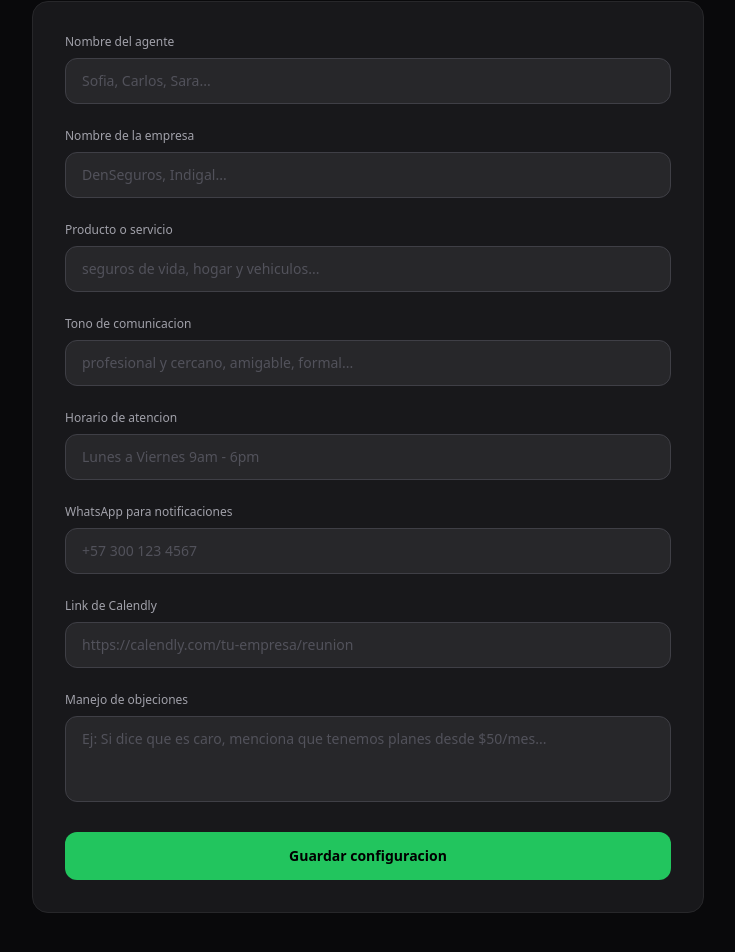
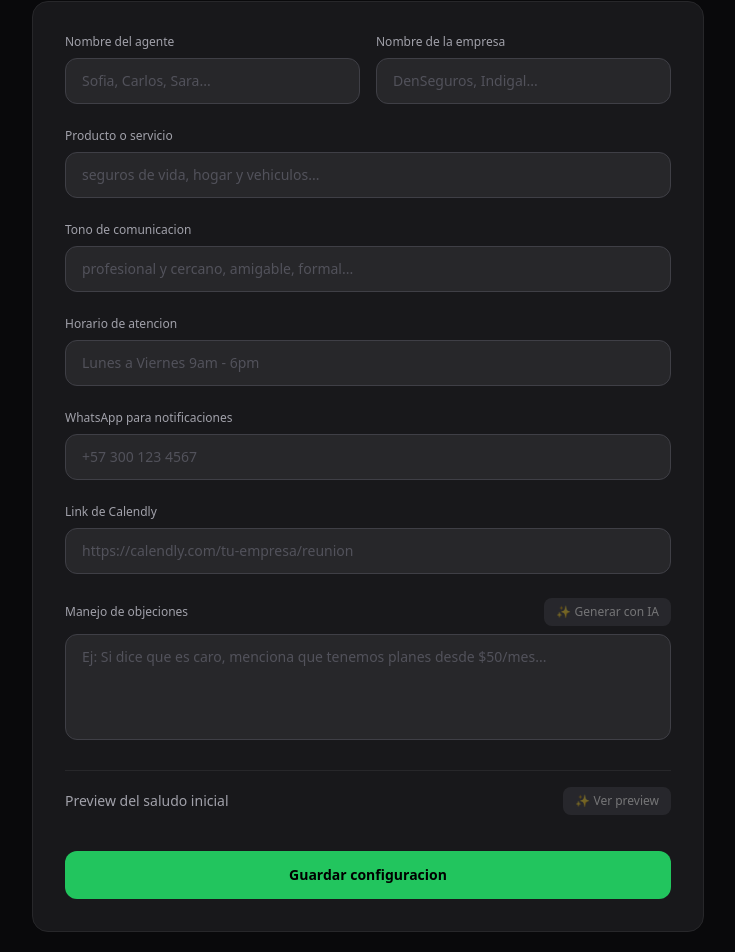
Before and after one commit to RBFiki/Fikora, a Next.js app: page /dashboard/configuracion in a window 1280 px wide. Shown: the part 188-1140 px from the top of the page, without its empty margins (272-1007 px from the left). Built offline with nearby package versions, Linux system fonts and the light colour scheme; no server answers; the database is empty.

Commit message:
Configuracion con botones IA y preview saludo

```diff
--- a/app/dashboard/configuracion/page.tsx
+++ b/app/dashboard/configuracion/page.tsx
@@ -15,6 +15,9 @@ export default function Configuracion() {
   });
   const [cargando, setCargando] = useState(false);
   const [guardado, setGuardado] = useState(false);
+  const [generandoObjeciones, setGenerandoObjeciones] = useState(false);
+  const [previewMensaje, setPreviewMensaje] = useState("");
+  const [generandoPreview, setGenerandoPreview] = useState(false);
 
   useEffect(() => {
     fetch("/api/bot-config")
@@ -40,15 +43,37 @@ export default function Configuracion() {
     }
   };
 
-  const campos = [
-    { key: "nombre_agente", label: "Nombre del agente", placeholder: "Sofia, Carlos, Sara..." },
-    { key: "nombre_empresa", label: "Nombre de la empresa", placeholder: "DenSeguros, Indigal..." },
-    { key: "producto", label: "Producto o servicio", placeholder: "seguros de vida, hogar y vehiculos..." },
-    { key: "tono", label: "Tono de comunicacion", placeholder: "profesional y cercano, amigable, formal..." },
-    { key: "horario_contacto", label: "Horario de atencion", placeholder: "Lunes a Viernes 9am - 6pm" },
-    { key: "numero_notificacion", label: "WhatsApp para notificaciones", placeholder: "+57 300 123 4567" },
-    { key: "calendly_link", label: "Link de Calendly", placeholder: "https://calendly.com/tu-empresa/reunion" },
-  ];
+  const generarObjeciones = async () => {
+    if (!form.producto) return;
+    setGenerandoObjeciones(true);
+    try {
+      const res = await fetch("/api/bot-config/objeciones", {
+        method: "POST",
+        headers: { "Content-Type": "application/json" },
+        body: JSON.stringify({ producto: form.producto, empresa: form.nombre_empresa }),
+      });
+      const data = await res.json();
+      if (data.objeciones) setForm((prev) => ({ ...prev, objeciones: data.objeciones }));
+    } finally {
+      setGenerandoObjeciones(false);
+    }
+  };
+
+  const generarPreview = async () => {
+    if (!form.nombre_agente || !form.nombre_empresa) return;
+    setGenerandoPreview(true);
+    try {
+      const res = await fetch("/api/bot-config/preview", {
+        method: "POST",
+        headers: { "Content-Type": "application/json" },
+        body: JSON.stringify(form),
+      });
+      const data = await res.json();
+      if (data.mensaje) setPreviewMensaje(data.mensaje);
+    } finally {
+      setGenerandoPreview(false);
+    }
+  };
 
   return (
     <main className="min-h-screen bg-zinc-950 p-8">
@@ -59,27 +84,113 @@ export default function Configuracion() {
         </div>
 
         <div className="bg-zinc-900 border border-zinc-800 rounded-2xl p-8 space-y-6">
-          {campos.map((campo) => (
-            <div key={campo.key}>
-              <label className="block text-zinc-400 text-xs mb-2">{campo.label}</label>
+          <div className="grid grid-cols-2 gap-4">
+            <div>
+              <label className="block text-zinc-400 text-xs mb-2">Nombre del agente</label>
               <input
-                value={form[campo.key as keyof typeof form]}
-                onChange={(e) => setForm({ ...form, [campo.key]: e.target.value })}
-                placeholder={campo.placeholder}
+                value={form.nombre_agente}
+                onChange={(e) => setForm({ ...form, nombre_agente: e.target.value })}
+                placeholder="Sofia, Carlos, Sara..."
                 className="w-full bg-zinc-800 border border-zinc-700 rounded-xl px-4 py-3 text-white placeholder-zinc-600 focus:outline-none focus:border-green-500 transition-colors text-sm"
               />
             </div>
-          ))}
+            <div>
+              <label className="block text-zinc-400 text-xs mb-2">Nombre de la empresa</label>
+              <input
+                value={form.nombre_empresa}
+                onChange={(e) => setForm({ ...form, nombre_empresa: e.target.value })}
+                placeholder="DenSeguros, Indigal..."
+                className="w-full bg-zinc-800 border border-zinc-700 rounded-xl px-4 py-3 text-white placeholder-zinc-600 focus:outline-none focus:border-green-500 transition-colors text-sm"
+              />
+            </div>
+          </div>
 
           <div>
-            <label className="block text-zinc-400 text-xs mb-2">Manejo de objeciones</label>
+            <label className="block text-zinc-400 text-xs mb-2">Producto o servicio</label>
+            <input
+              value={form.producto}
+              onChange={(e) => setForm({ ...form, producto: e.target.value })}
+              placeholder="seguros de vida, hogar y vehiculos..."
+              className="w-full bg-zinc-800 border border-zinc-700 rounded-xl px-4 py-3 text-white placeholder-zinc-600 focus:outline-none focus:border-green-500 transition-colors text-sm"
+            />
+          </div>
+
+          <div>
+            <label className="block text-zinc-400 text-xs mb-2">Tono de comunicacion</label>
+            <input
+              value={form.tono}
+              onChange={(e) => setForm({ ...form, tono: e.target.value })}
+              placeholder="profesional y cercano, amigable, formal..."
+              className="w-full bg-zinc-800 border border-zinc-700 rounded-xl px-4 py-3 text-white placeholder-zinc-600 focus:outline-none focus:border-green-500 transition-colors text-sm"
+            />
+          </div>
+
+          <div>
+            <label className="block text-zinc-400 text-xs mb-2">Horario de atencion</label>
+            <input
+              value={form.horario_contacto}
+              onChange={(e) => setForm({ ...form, horario_contacto: e.target.value })}
+              placeholder="Lunes a Viernes 9am - 6pm"
+              className="w-full bg-zinc-800 border border-zinc-700 rounded-xl px-4 py-3 text-white placeholder-zinc-600 focus:outline-none focus:border-green-500 transition-colors text-sm"
+            />
+          </div>
+
+          <div>
+            <label className="block text-zinc-400 text-xs mb-2">WhatsApp para notificaciones</label>
+            <input
+              value={form.numero_notificacion}
+              onChange={(e) => setForm({ ...form, numero_notificacion: e.target.value })}
+              placeholder="+57 300 123 4567"
+              className="w-full bg-zinc-800 border border-zinc-700 rounded-xl px-4 py-3 text-white placeholder-zinc-600 focus:outline-none focus:border-green-500 transition-colors text-sm"
+            />
+          </div>
+
+          <div>
+            <label className="block text-zinc-400 text-xs mb-2">Link de Calendly</label>
+            <input
+              value={form.calendly_link}
+              onChange={(e) => setForm({ ...form, calendly_link: e.target.value })}
+              placeholder="https://calendly.com/tu-empresa/reunion"
+              className="w-full bg-zinc-800 border border-zinc-700 rounded-xl px-4 py-3 text-white placeholder-zinc-600 focus:outline-none focus:border-green-500 transition-colors text-sm"
+            />
+          </div>
+
+          <div>
+            <div className="flex justify-between items-center mb-2">
+              <label className="block text-zinc-400 text-xs">Manejo de objeciones</label>
+              <button
+                onClick={generarObjeciones}
+                disabled={!form.producto || generandoObjeciones}
+                className="text-xs bg-zinc-700 hover:bg-zinc-600 disabled:opacity-40 text-white px-3 py-1.5 rounded-lg transition-colors"
+              >
+                {generandoObjeciones ? "Generando..." : "✨ Generar con IA"}
+              </button>
+            </div>
             <textarea
               value={form.objeciones}
               onChange={(e) => setForm({ ...form, objeciones: e.target.value })}
               placeholder="Ej: Si dice que es caro, menciona que tenemos planes desde $50/mes..."
-              rows={3}
+              rows={4}
               className="w-full bg-zinc-800 border border-zinc-700 rounded-xl px-4 py-3 text-white placeholder-zinc-600 focus:outline-none focus:border-green-500 transition-colors text-sm resize-none"
             />
+          </div>
+
+          <div className="border-t border-zinc-800 pt-4">
+            <div className="flex justify-between items-center mb-3">
+              <p className="text-zinc-400 text-sm font-medium">Preview del saludo inicial</p>
+              <button
+                onClick={generarPreview}
+                disabled={!form.nombre_agente || !form.nombre_empresa || generandoPreview}
+                className="text-xs bg-zinc-700 hover:bg-zinc-600 disabled:opacity-40 text-white px-3 py-1.5 rounded-lg transition-colors"
+              >
+                {generandoPreview ? "Generando..." : "✨ Ver preview"}
+              </button>
+            </div>
+            {previewMensaje && (
+              <div className="bg-zinc-800 border border-zinc-700 rounded-xl p-4">
+                <p className="text-green-400 text-sm">{previewMensaje}</p>
+              </div>
+            )}
           </div>
 
           <button
```
